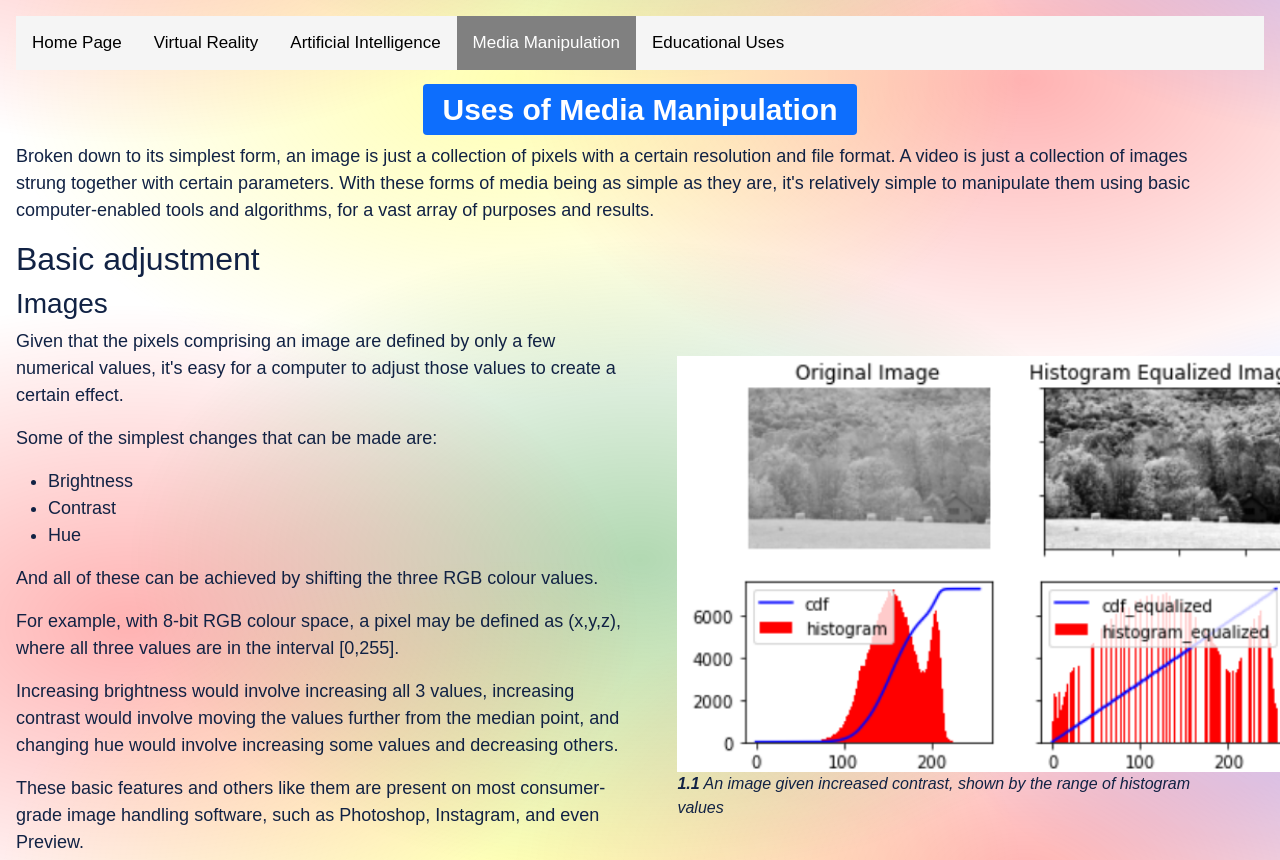
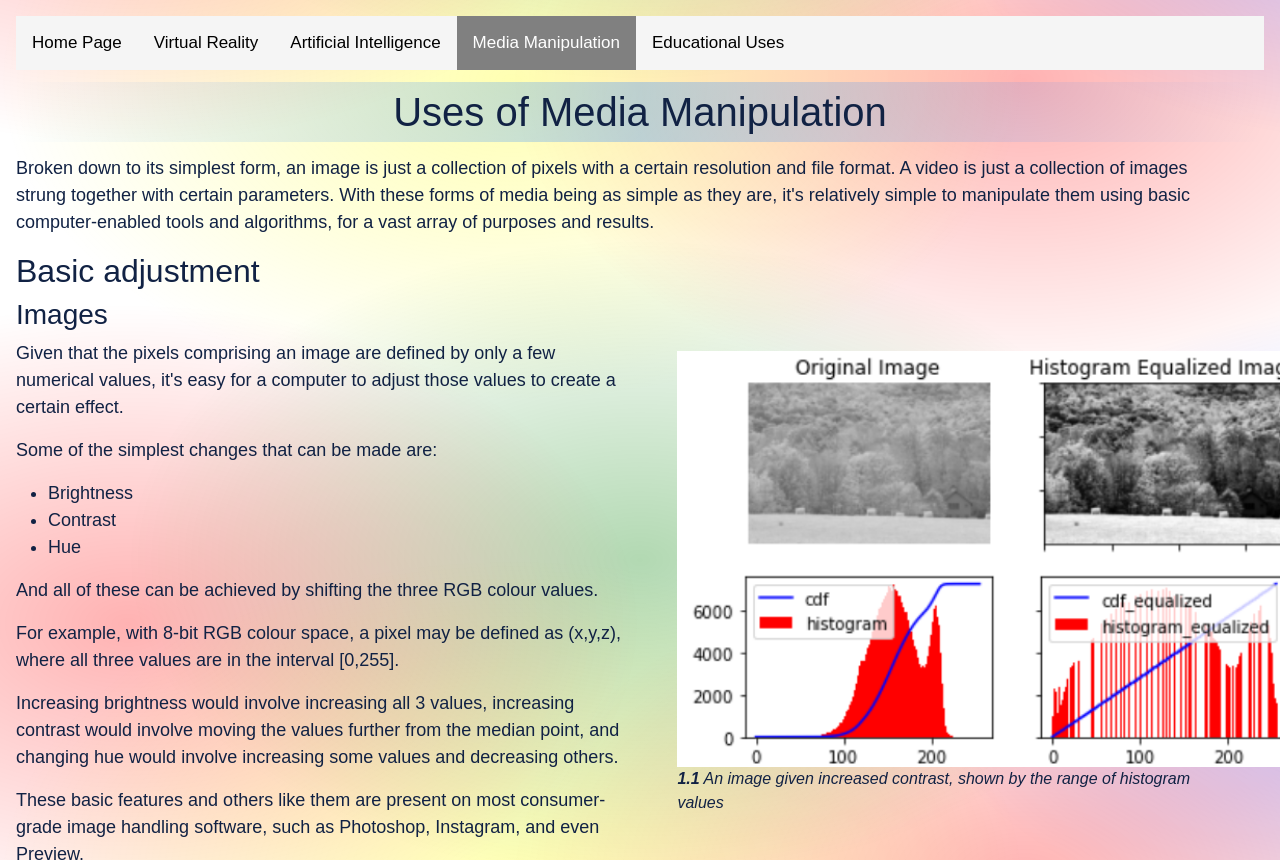
Before and after one commit to Samwise-B/ProgrammingPractical, a plain HTML site: page Tom.html in a window 1280 px wide. Shown: the top 860 px of the page. Drawn offline with nearby package versions, Linux system fonts and the light colour scheme.

Commit message:
Changed heading design

```diff
--- a/Tom.html
+++ b/Tom.html
@@ -20,7 +20,7 @@
         </div>
 
 
-        <h1 style="text-align:center"><span class="mx-auto badge bg-primary my-font">Uses of Media Manipulation</span></h1>
+        <h1>Uses of Media Manipulation</h1>
         <p style="width:95%">Broken down to its simplest form, an image is just a collection of pixels with a certain resolution and file format. A video is just a collection of images strung together with certain parameters. With these forms of media being as simple as they are, it's relatively simple to manipulate them using basic computer-enabled tools and algorithms, for a vast array of purposes and results.</p>
         <h2>Basic adjustment</h2>
         <h3>Images</h3>
@@ -39,7 +39,7 @@
                 <p>These basic features and others like them are present on most consumer-grade image handling software, such as Photoshop, Instagram, and even Preview.</p>
             </div>
             <div class="basiccolumn" style="width: 45%;">
-                <figure style="margin: 0%; margin-top: 5%;">
+                <figure style="margin: 0%; margin-top: 2%;">
                     <img src="images/histogram.png" alt="An image with histogram before and after the contrast is raised" width="630px">
                     <figcaption><strong>1.1</strong> An image given increased contrast, shown by the range of histogram values</figcaption>
                 </figure>
@@ -153,7 +153,7 @@
                     <figcaption><strong>2.5</strong> The original video is on the left, and the other video was created through frame interpolation</figcaption>
                 </figure>
             </div>
-            <div class="basiccolumn" style="width: 40%;">
+            <div class="basiccolumn" style="width: 50%;">
                 <figure style="margin-left: 0%; margin-top: 5%;">
                     <img src="images/interpolation.gif" alt="An example of frame interpolation" style="width: 700px;">
                     <figcaption><strong>2.4</strong> The original video is on the left, and the others are created through frame interpolation</figcaption>
--- a/style.css
+++ b/style.css
@@ -118,3 +118,10 @@ figcaption {
     font-style: italic;
     font-size: 16px;
 }
+
+h1 {
+    margin-bottom: 1%;
+    padding: 0.5%;
+    text-align: center;
+    background-image: linear-gradient(to right, rgba(255,0,0,0), rgba(66, 148, 255, 0.349), rgba(255,0,0,0));
+}
```
Also changed, not shown: Harrison.html (+1 -1 lines), index.html (+1 -1 lines), liam.html (+1 -1 lines), sam.html (+1 -1 lines).
